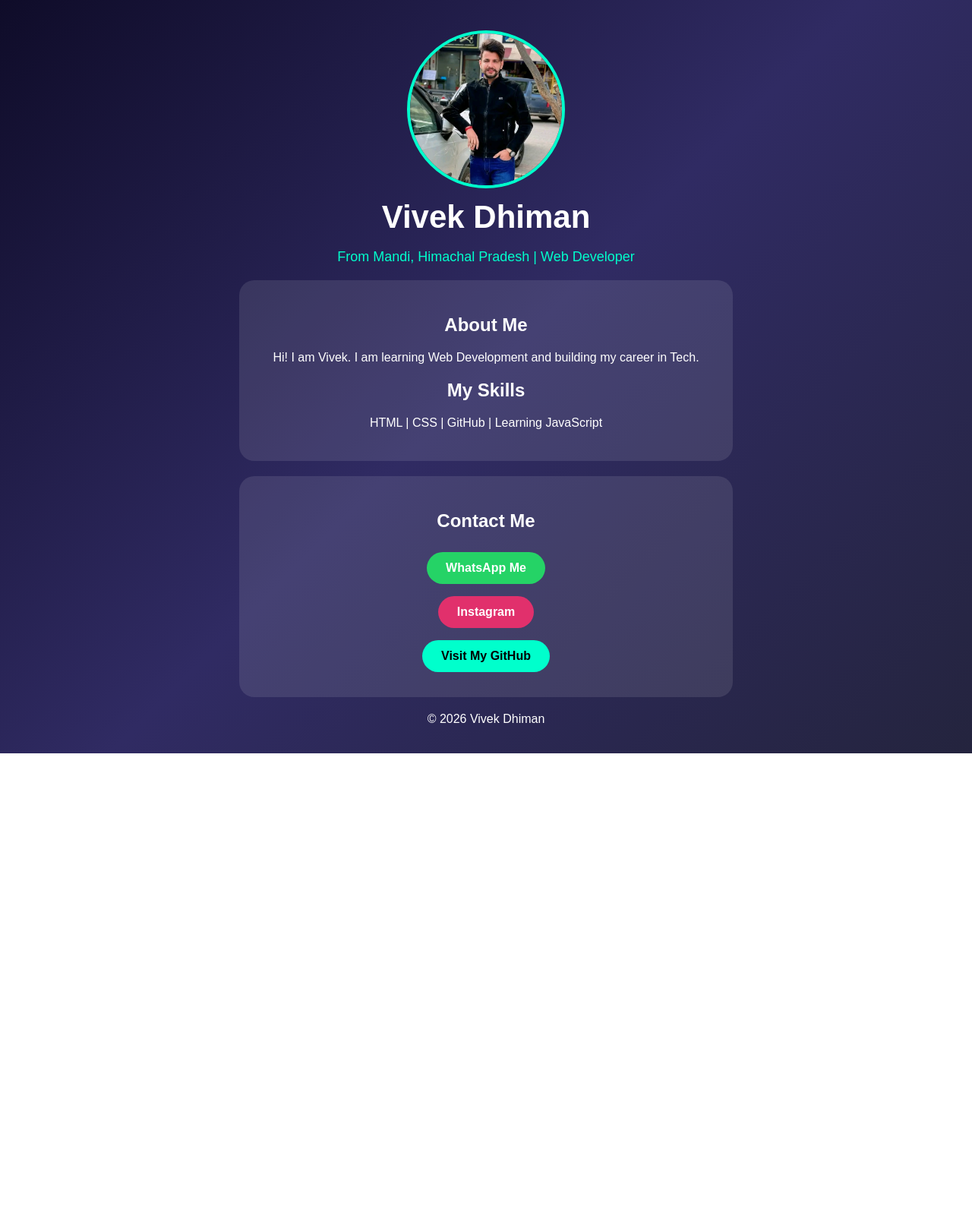
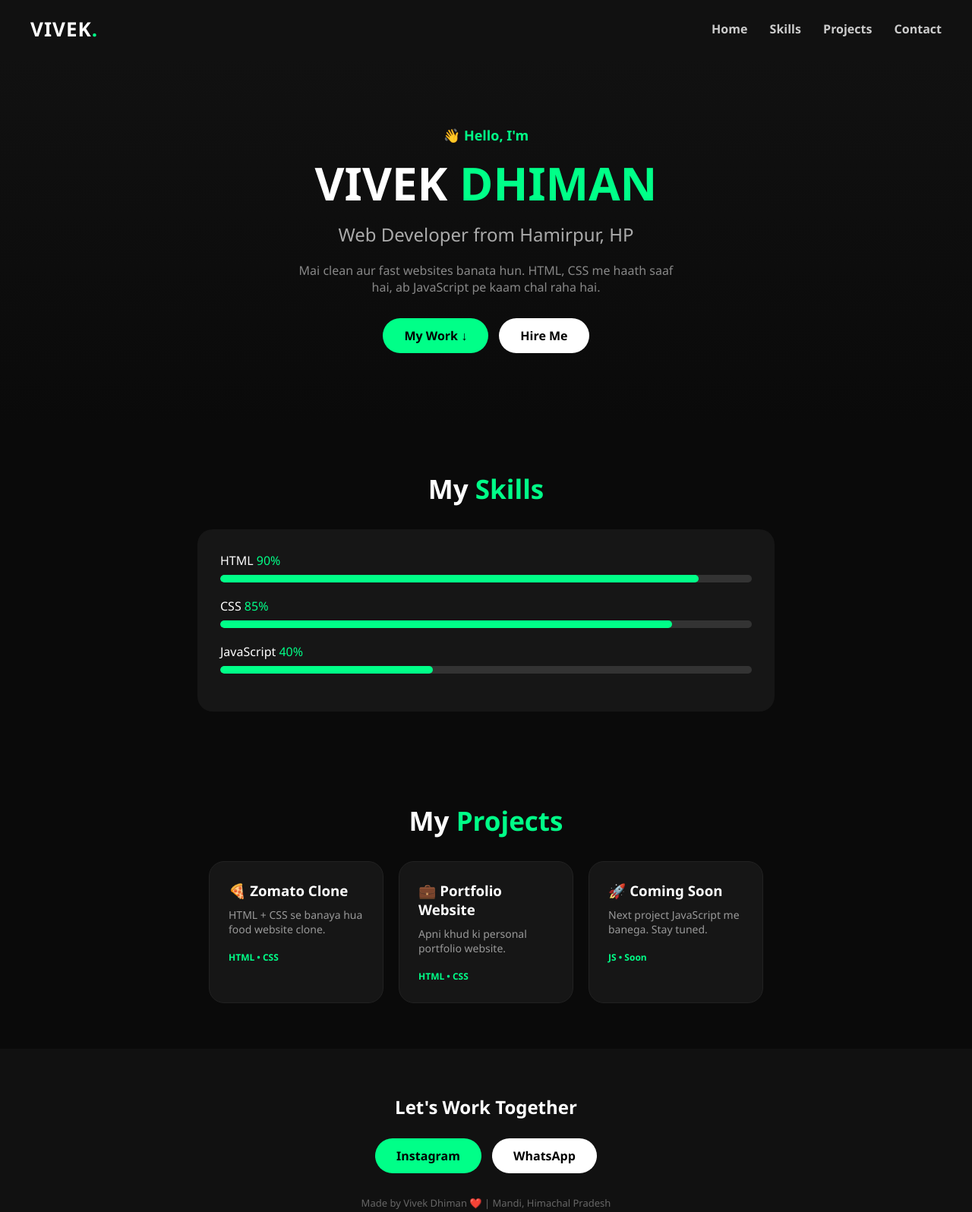
Before and after one commit to vivek-dhiman786/vivek-dhiman786.github.io, a plain HTML site: page index.html in a window 1280 px wide. Shown: the whole page at 76% size. Before the commit the page ends 992 px from the top, so only its background shows below. Drawn offline with Linux system fonts and the light colour scheme.

Commit message:
Add files via upload

```diff
--- a/index.html
+++ b/index.html
@@ -1,34 +1,73 @@
 <!DOCTYPE html>
-<html>
+<html lang="en">
 <head>
-<title>Vivek Dhiman - Portfolio</title>
-<style>
-body{font-family:Arial;background:linear-gradient(135deg,#0f0c29,#302b63,#24243e);color:white;text-align:center;padding:20px;margin:0}
-img{width:200px;height:200px;object-fit:cover;border-radius:50%;border:4px solid #00ffcc;margin-top:20px}
-h1{font-size:42px;margin:10px}
-.tag{color:#00ffcc;font-size:18px}
-.box{background:rgba(255,255,255,0.1);padding:25px;border-radius:20px;max-width:600px;margin:20px auto}
-.btn{display:inline-block;background:#25D366;color:white;padding:12px 25px;border-radius:25px;text-decoration:none;font-weight:bold;margin:8px}
-.btn2{background:#E1306C}
-.btn3{background:#00ffcc;color:black}
-</style>
+<meta charset="UTF-8">
+<meta name="viewport" content="width=device-width, initial-scale=1.0">
+<title>Vivek Dhiman | Web Developer</title>
+<link rel="stylesheet" href="style.css">
 </head>
 <body>
-<img src="WhatsApp Image 2026-11-17 at 19.57.26.jpeg">
-<h1>Vivek Dhiman</h1>
-<p class="tag">From Mandi, Himachal Pradesh | Web Developer</p>
-<div class="box">
-<h2>About Me</h2>
-<p>Hi! I am Vivek. I am learning Web Development and building my career in Tech.</p>
-<h2>My Skills</h2>
-<p>HTML | CSS | GitHub | Learning JavaScript</p>
-</div>
-<div class="box">
-<h2>Contact Me</h2>
-<a class="btn" href="https://wa.me/917876362780">WhatsApp Me</a><br>
-<a class="btn btn2" href="https://instagram.com/vivek-dhiman786">Instagram</a><br>
-<a class="btn btn3" href="https://github.com/vivek-dhiman786">Visit My GitHub</a>
-</div>
-<p>© 2026 Vivek Dhiman</p>
+
+<nav>
+  <div class="logo">VIVEK<span>.</span></div>
+  <div class="links">
+    <a href="#home">Home</a>
+    <a href="#skills">Skills</a>
+    <a href="#projects">Projects</a>
+    <a href="#contact">Contact</a>
+  </div>
+</nav>
+
+<section id="home" class="hero">
+  <p class="hi">👋 Hello, I'm</p>
+  <h1>VIVEK <span>DHIMAN</span></h1>
+  <h2>Web Developer from Hamirpur, HP</h2>
+  <p class="desc">Mai clean aur fast websites banata hun. HTML, CSS me haath saaf hai, ab JavaScript pe kaam chal raha hai.</p>
+  <div class="btns">
+    <a class="btn green" href="#projects">My Work ↓</a>
+    <a class="btn white" href="https://wa.me/919882644536">Hire Me</a>
+  </div>
+</section>
+
+<section id="skills" class="section">
+  <h2>My <span>Skills</span></h2>
+  <div class="skill-box">
+    <p>HTML <span>90%</span></p>
+    <div class="bar"><div class="fill html"></div></div>
+    <p>CSS <span>85%</span></p>
+    <div class="bar"><div class="fill css"></div></div>
+    <p>JavaScript <span>40%</span></p>
+    <div class="bar"><div class="fill js"></div></div>
+  </div>
+</section>
+
+<section id="projects" class="section">
+  <h2>My <span>Projects</span></h2>
+  <div class="grid">
+    <div class="card">
+      <h3>🍕 Zomato Clone</h3>
+      <p>HTML + CSS se banaya hua food website clone.</p>
+      <span>HTML • CSS</span>
+    </div>
+    <div class="card">
+      <h3>💼 Portfolio Website</h3>
+      <p>Apni khud ki personal portfolio website.</p>
+      <span>HTML • CSS</span>
+    </div>
+    <div class="card">
+      <h3>🚀 Coming Soon</h3>
+      <p>Next project JavaScript me banega. Stay tuned.</p>
+      <span>JS • Soon</span>
+    </div>
+  </div>
+</section>
+
+<footer id="contact">
+  <h2>Let's Work Together</h2>
+  <a class="btn green" href="https://instagram.com/vivek_dhiman786">Instagram</a>
+  <a class="btn white" href="https://wa.me/919882644536">WhatsApp</a>
+  <p>Made by Vivek Dhiman ❤️ | Mandi, Himachal Pradesh</p>
+</footer>
+
 </body>
 </html>
--- /dev/null
+++ b/style.css
@@ -0,0 +1,31 @@
+*{margin:0;padding:0;box-sizing:border-box;font-family:'Segoe UI',Arial}
+body{background:#0a0a0a;color:white}
+span{color:#00ff88}
+nav{display:flex;justify-content:space-between;align-items:center;padding:20px 40px;background:#111;position:sticky;top:0}
+.logo{font-size:26px;font-weight:900;letter-spacing:1px}
+.links a{color:#ccc;text-decoration:none;margin-left:25px;font-weight:600}
+.links a:hover{color:#00ff88}
+.hero{text-align:center;padding:90px 20px;background:linear-gradient(180deg,#111,#0a0a0a)}
+.hi{color:#00ff88;font-weight:700;font-size:18px}
+.hero h1{font-size:60px;margin:10px 0}
+.hero h2{color:#aaa;font-weight:400}
+.desc{color:#888;max-width:500px;margin:20px auto}
+.btns{margin-top:25px}
+.btn{display:inline-block;padding:12px 28px;border-radius:30px;text-decoration:none;font-weight:700;margin:5px}
+.green{background:#00ff88;color:black}
+.white{background:white;color:black}
+.section{padding:60px 20px;max-width:800px;margin:auto;text-align:center}
+.section h2{font-size:35px;margin-bottom:30px}
+.skill-box{text-align:left;background:#161616;padding:30px;border-radius:20px}
+.bar{background:#333;height:10px;border-radius:10px;margin:8px 0 20px;overflow:hidden}
+.fill{height:100%;background:#00ff88;border-radius:10px}
+.html{width:90%} .css{width:85%} .js{width:40%}
+.grid{display:flex;gap:20px;flex-wrap:wrap;justify-content:center}
+.card{background:#161616;padding:25px;border-radius:20px;width:230px;text-align:left;border:1px solid #222;transition:0.3s}
+.card:hover{transform:translateY(-8px);border-color:#00ff88}
+.card h3{margin-bottom:10px}
+.card p{color:#999;font-size:14px;margin-bottom:15px}
+.card span{font-size:12px;color:#00ff88;font-weight:700}
+footer{text-align:center;padding:60px 20px;background:#111}
+footer h2{margin-bottom:20px}
+footer p{margin-top:25px;color:#666;font-size:13px}
```
